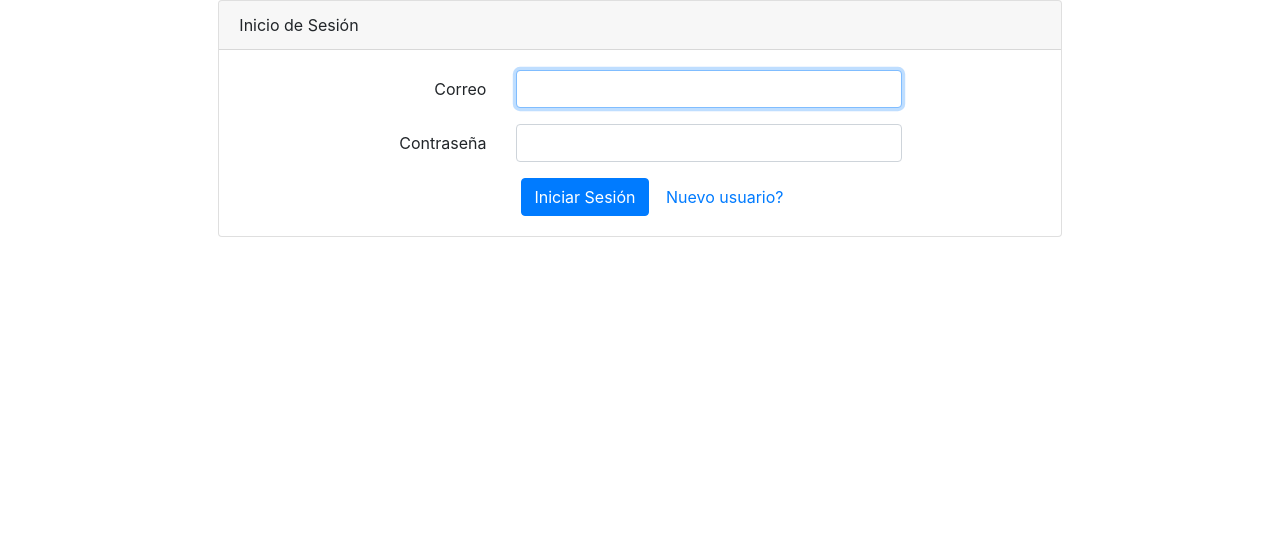
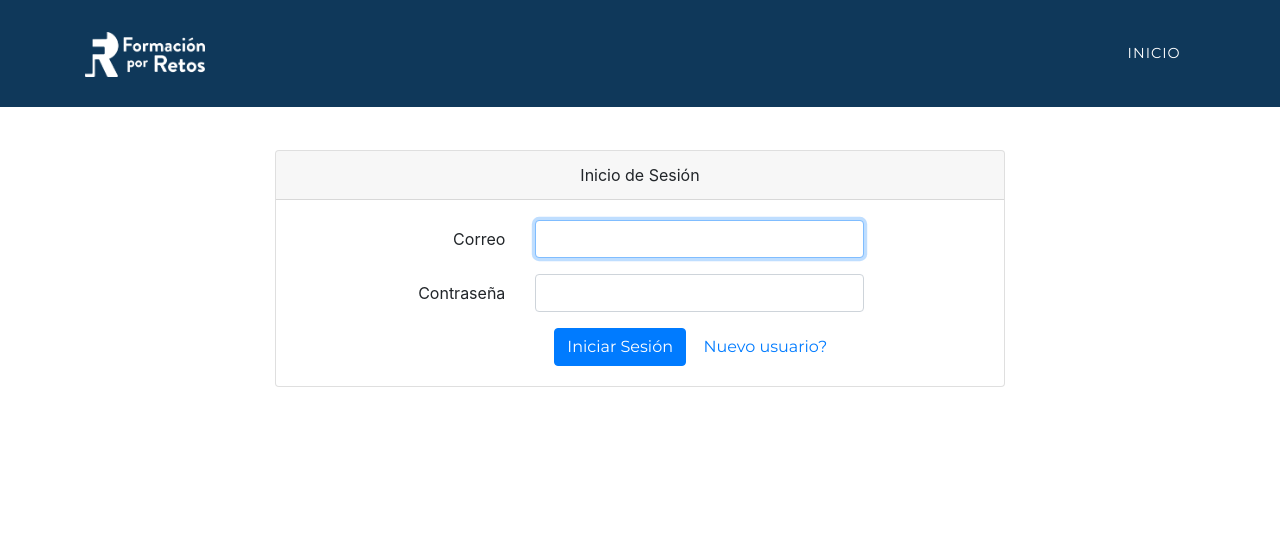
Before and after one commit to Formacion-Por-Retos/BitacoraRetos, a PHP site: page /login_View.php in a window 1280 px wide. Shown: the top 536 px of the page. Run offline with PHP 8.4, Linux system fonts and the light colour scheme; some web fonts are replaced.

Commit message:
Actualización de Logo.

```diff
--- a/index.php
+++ b/index.php
@@ -36,7 +36,7 @@
     <nav class="navbar navbar-dark navbar-expand-lg fixed-top bg-dark" id="mainNav">
         <div class="container">
             <a href="#" class="navbar-brand">
-                <img src="Assets/img/poli.png" width="200" height="60">
+                <img src="Assets/img/retos.png" width="120" height="45">
             </a>
             <button data-toggle="collapse" data-target="#navbarResponsive" class="navbar-toggler navbar-toggler-right" type="button" data-toogle="collapse" aria-controls="navbarResponsive" aria-expanded="false"
                 aria-label="Toggle navigation"><i class="fa fa-bars"></i></button>
@@ -54,6 +54,8 @@
                 <div class="intro-heading text-uppercase"><span data-aos="fade-up">Formación por Retos</span></div><a class="btn btn-primary btn-xl text-uppercase js-scroll-trigger" role="button" data-aos="zoom-in" data-aos-delay="150" data-aos-once="true" href="login_View.php">Iniciar sesión</a></div>
         </div>
     </header>
+
+
     <section id="services">
         <div class="container">
             <div class="row">
--- a/login_View.php
+++ b/login_View.php
@@ -4,10 +4,32 @@
     <meta name="viewport" content="width=device-width, initial-scale=1">
     <meta charset="UTF-8">
     <title>Title</title>
+    <link rel="stylesheet" href="Assets/bootstrap/css/bootstrap.min.css">
     <link rel="stylesheet" href="https://stackpath.bootstrapcdn.com/bootstrap/4.4.1/css/bootstrap.min.css"
           integrity="sha384-Vkoo8x4CGsO3+Hhxv8T/Q5PaXtkKtu6ug5TOeNV6gBiFeWPGFN9MuhOf23Q9Ifjh" crossorigin="anonymous">
 </head>
 <body>
+
+
+    <nav class="navbar navbar-light navbar-expand-lg fixed-top" style="background-color: #0F385A;" id="mainNav">
+    <div class="container">
+        <a href="#" class="navbar-brand">
+            <img src="Assets/img/retos.png" width="120" height="45">
+        </a>
+        <button data-toggle="collapse" data-target="#navbarResponsive" class="navbar-toggler navbar-toggler-right" type="button" data-toogle="collapse" aria-controls="navbarResponsive" aria-expanded="false"
+                aria-label="Toggle navigation"><i class="fa fa-bars"></i></button>
+        <div class="collapse navbar-collapse" id="navbarResponsive">
+            <ul class="nav navbar-nav ml-auto text-uppercase">
+                <li class="nav-item" role="presentation"><a class="nav-link js-scroll-trigger" href="#services">INICIO</a></li>
+            </ul>
+        </div>
+    </div>
+</nav>
+
+<section id="services">
+    <div class="container">
+        <div class="row">
+            <div class="col-lg-12 text-center">
                 <main class="login-form">
                     <div class="cotainer">
                         <div class="row justify-content-center">
@@ -43,3 +65,7 @@
             </div>
 
             </main>
+            </div>
+        </div>
+    </div>
+</section>
```
Also changed, not shown: Assets/img/retos.png (added). Lines whose indentation alone changed are shown as unchanged.
